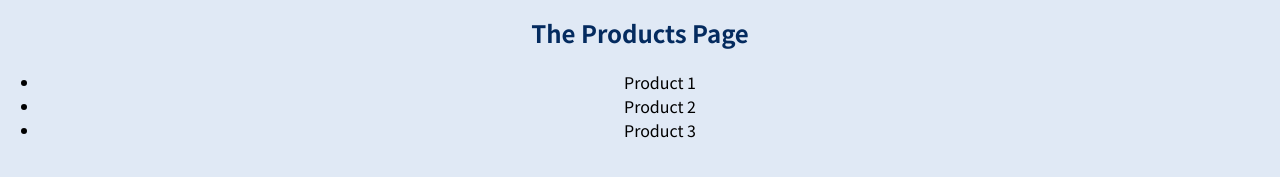
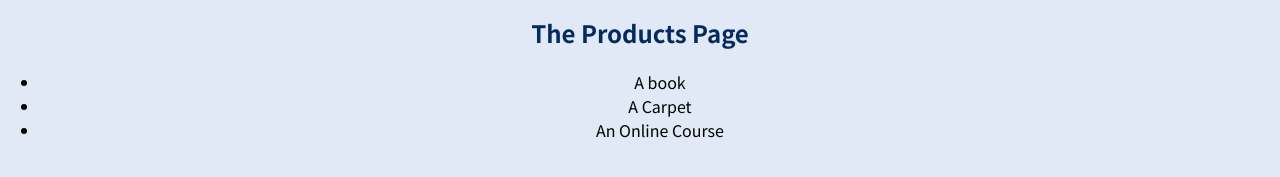
Before and after one commit to Coughdrops13/udemy-reactjs, a JavaScript app in the folder react-complete-guide-react-router/: page /products in a window 1280 px wide. Shown: the part 177-354 px from the top of the page. Built offline with nearby package versions, Linux system fonts and the light colour scheme.

Commit message:
use Dynamic path prop in Route component to render specific information for each product

```diff
--- a/react-complete-guide-react-router/src/App.js
+++ b/react-complete-guide-react-router/src/App.js
@@ -1,8 +1,9 @@
 import { Route } from "react-router-dom";
 
+import MainHeader from "./components/MainHeader";
 import Welcome from "./pages/Welcome";
 import Products from "./pages/Products";
-import MainHeader from "./components/MainHeader";
+import ProductDetails from "./pages/ProductDetails";
 
 function App() {
   return (
@@ -15,6 +16,9 @@ function App() {
         <Route path="/products">
           <Products />
         </Route>
+        <Route path='/product-details/:productId'>
+          <ProductDetails />
+        </Route>
       </main>
     </div>
   );
--- a/react-complete-guide-react-router/src/pages/ProductDetails.js
+++ b/react-complete-guide-react-router/src/pages/ProductDetails.js
@@ -1,11 +1,10 @@
-import { Fragment } from 'react';
 import { Link } from 'react-router-dom';
 
 const ProductDetail = () => {
   return (
-    <Fragment>
-
-    </Fragment>
+    <section>
+      <h1>Product Detail</h1>
+    </section>
   )
 };
 
--- a/react-complete-guide-react-router/src/pages/Products.js
+++ b/react-complete-guide-react-router/src/pages/Products.js
@@ -3,9 +3,9 @@ const Products = () => {
     <section>
       <h1>The Products Page</h1>
       <ul>
-        <li>Product 1</li>
-        <li>Product 2</li>
-        <li>Product 3</li>
+        <li>A book</li>
+        <li>A Carpet</li>
+        <li>An Online Course</li>
       </ul>
     </section>
   )
```
